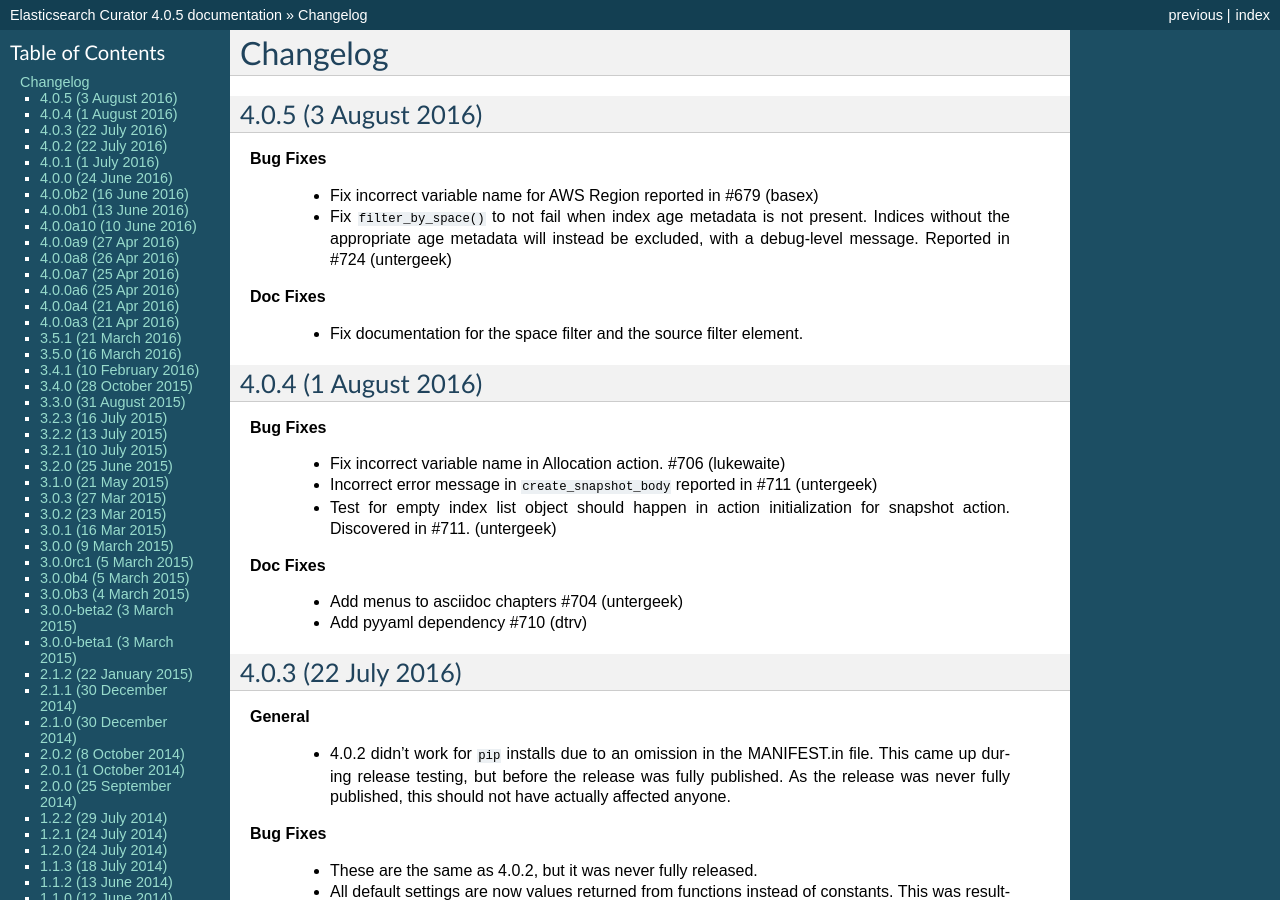
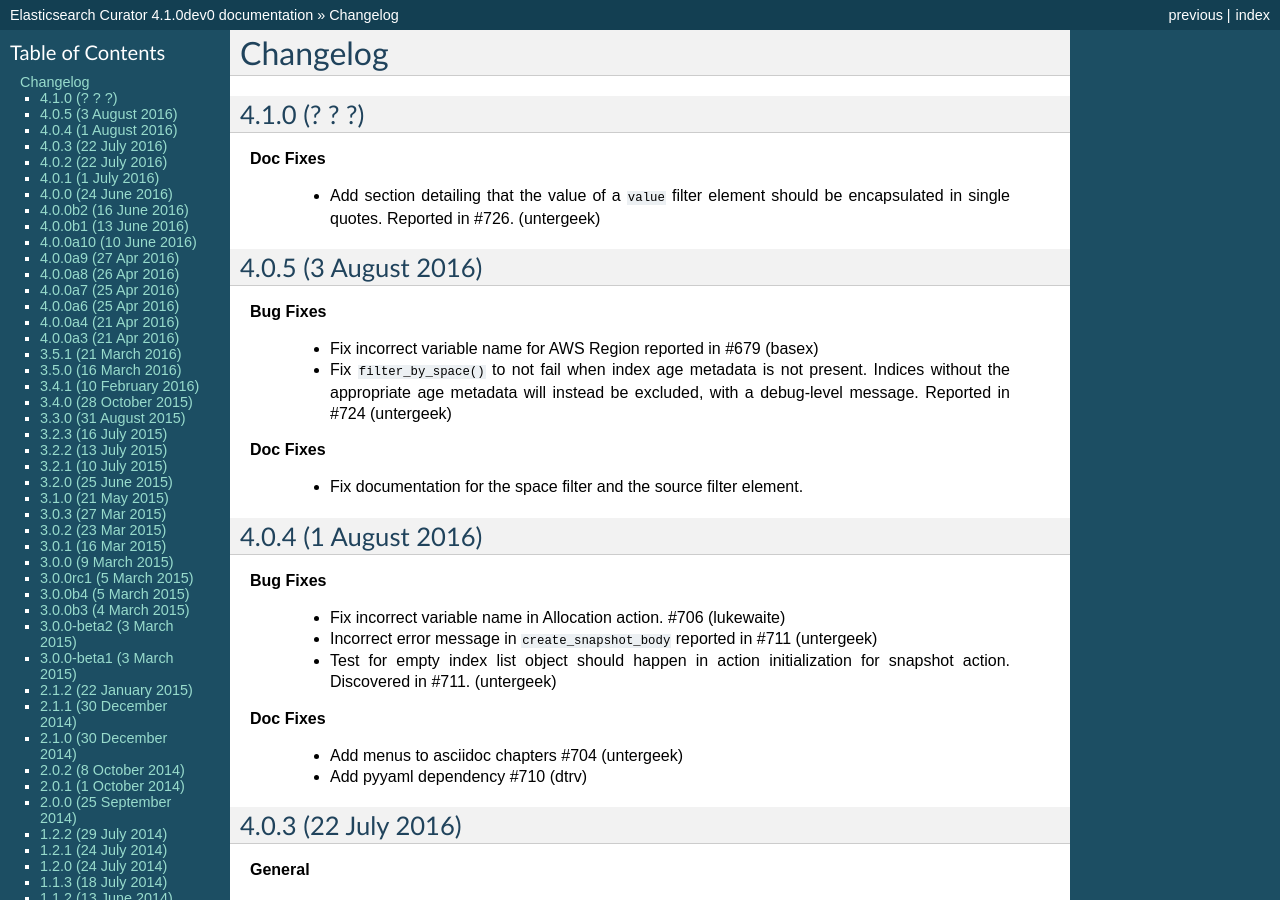
Before and after one commit to elastic/curator, a Sphinx documentation site: the page built from docs/Changelog.rst, in a window 1280 px wide and 900 px high. Built offline with Sphinx 7.4.7, drawn with Linux system fonts in a browser that asks for light colours; some of the changed text lies outside the part shown.

Commit message:
Add doc change and set dev version
This should help get the ball rolling towards 4.1.0

```diff
--- a/curator/_version.py
+++ b/curator/_version.py
@@ -1 +1 @@
-__version__ = '4.0.5'
+__version__ = '4.1.0dev0'
--- a/docs/Changelog.rst
+++ b/docs/Changelog.rst
@@ -2,6 +2,14 @@
 
 Changelog
 =========
+
+4.1.0 (? ? ?)
+-------------
+
+**Doc Fixes**
+
+  * Add section detailing that the value of a ``value`` filter element should be
+    encapsulated in single quotes. Reported in #726. (untergeek)
 
 4.0.5 (3 August 2016)
 ---------------------
```
Also changed, not shown: 1 other file.
